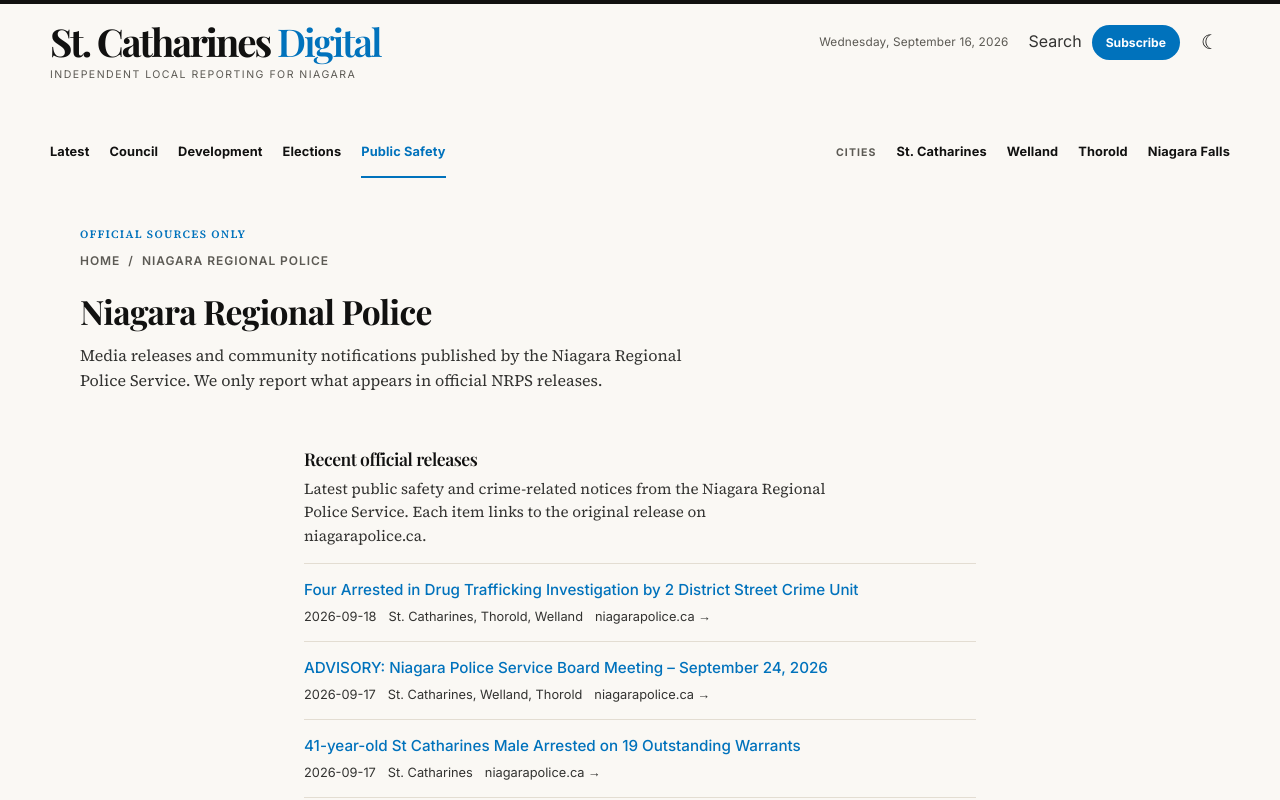
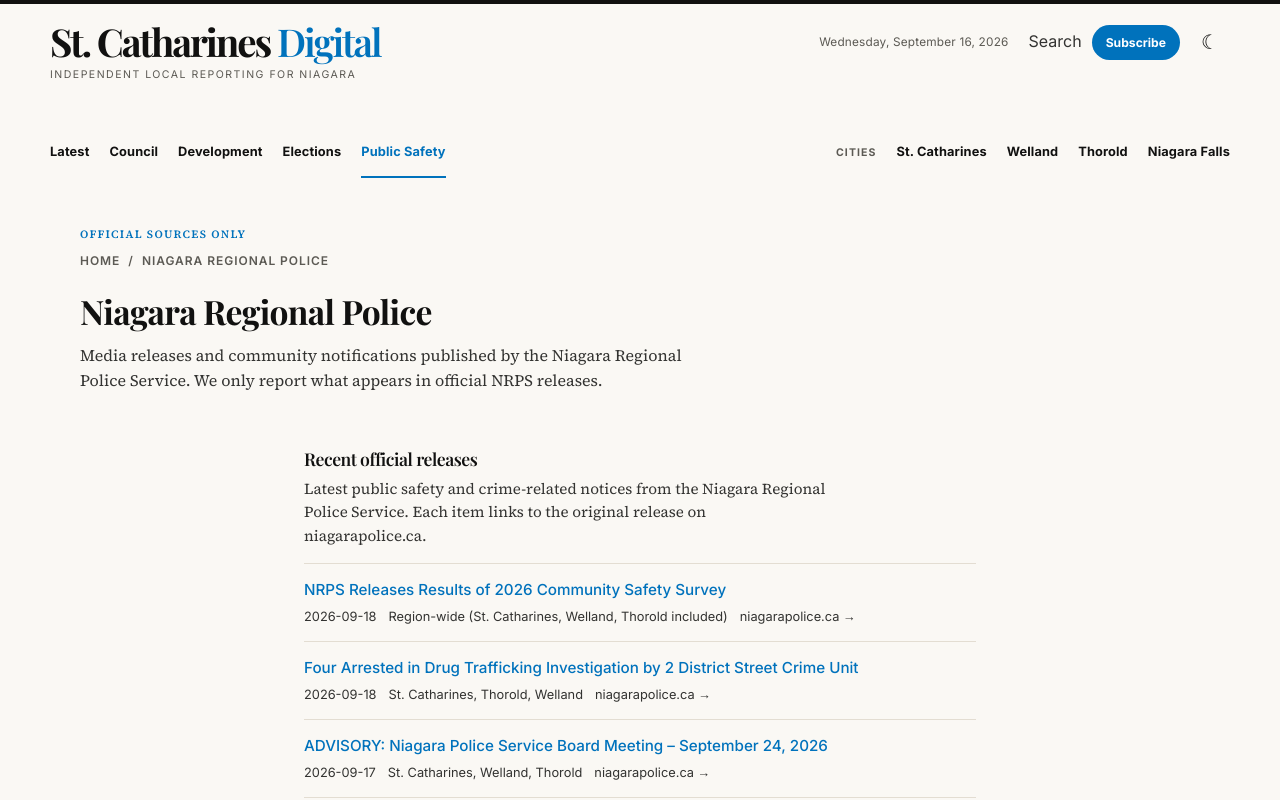
Before and after one commit to galaxycoils/computerexpress-darius-site, a React (Vite) app: page /police in a window 1280 px wide. Shown: the top 800 px of the page. Built offline with nearby package versions, Linux system fonts and the light colour scheme; no server answers; a web font is replaced by a local one.

Commit message:
news: daily desk update 2026-09-19 (+1 NRPS release)

```diff
--- a/src/data/nrpsReleases.js
+++ b/src/data/nrpsReleases.js
@@ -2,13 +2,24 @@
  * NRPS Police Media Releases for St. Catharines Digital
  * Sourced exclusively from https://www.niagarapolice.ca/news/posts/
  * Official Niagara Regional Police Service media releases & community notifications.
- * Updated: 2026-09-18
+ * Updated: 2026-09-19
  * Next review: Daily (cron) — refresh from niagarapolice.ca
- * Note: added Sep 18 drug-trafficking arrest (Four Arrested in Drug Trafficking Investigation by 2 District Street Crime Unit — 1/2/3 District SCU assist, bail hearing St Catharines).
+ * Note: added Sep 18 Community Safety Survey results release.
  */
 
 export const nrpsReleases = [
   // SEP 18, 2026
+  {
+    id: 'nrps-2026-09-18-community-safety-survey-results',
+    date: '2026-09-18',
+    headline: 'NRPS Releases Results of 2026 Community Safety Survey',
+    municipality: 'Region-wide (St. Catharines, Welland, Thorold included)',
+    type: 'Media Release (Community Survey / Strategic Plan)',
+    url: 'https://www.niagarapolice.ca/news/posts/nrps-releases-results-of-2026-community-safety-survey/',
+    source: 'Niagara Regional Police Service',
+    tags: ['Community Safety Survey', 'Police Service Board', 'Strategic Plan', 'Region-wide'],
+    category: 'community-notification',
+  },
   {
     id: 'nrps-2026-09-18-four-arrested-drug-trafficking-2-district',
     date: '2026-09-18',
```
